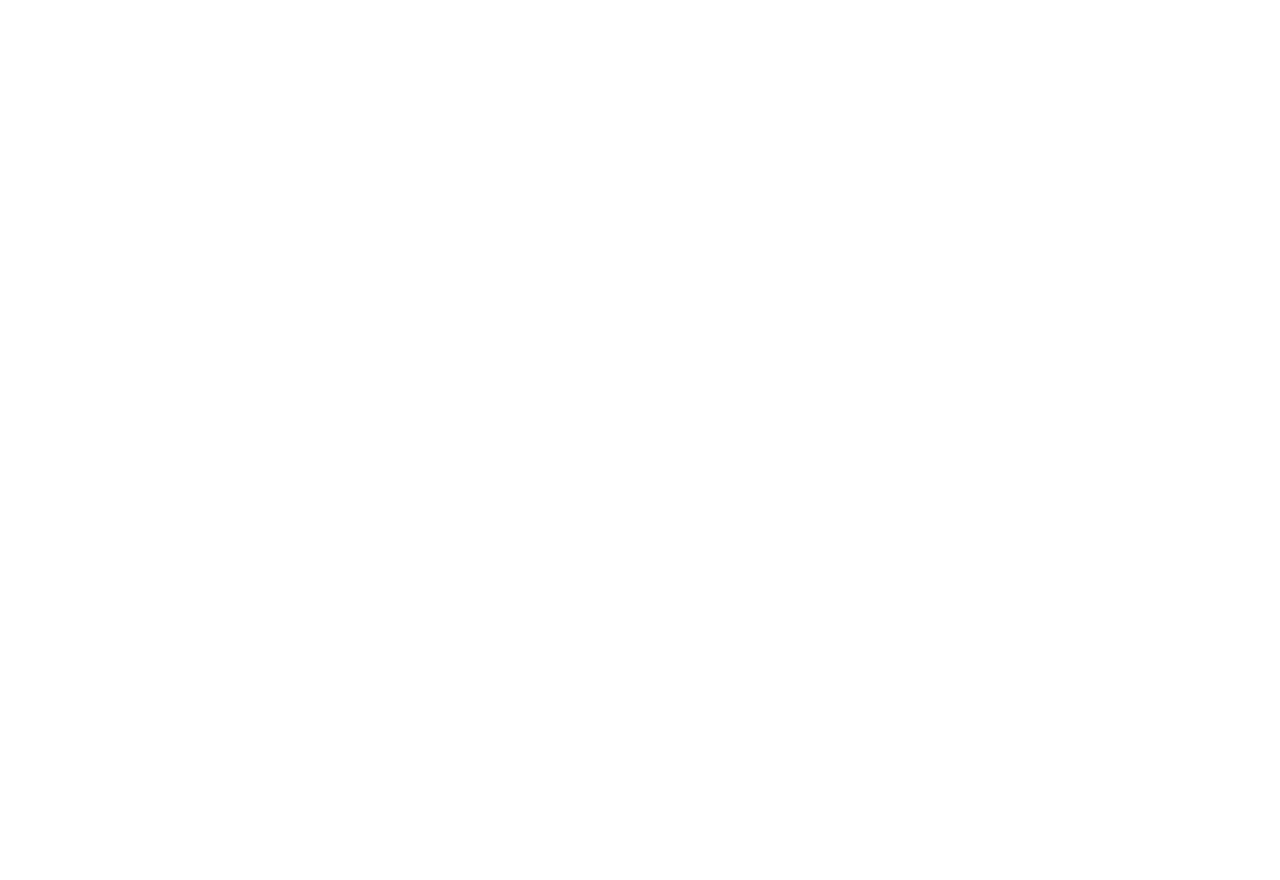
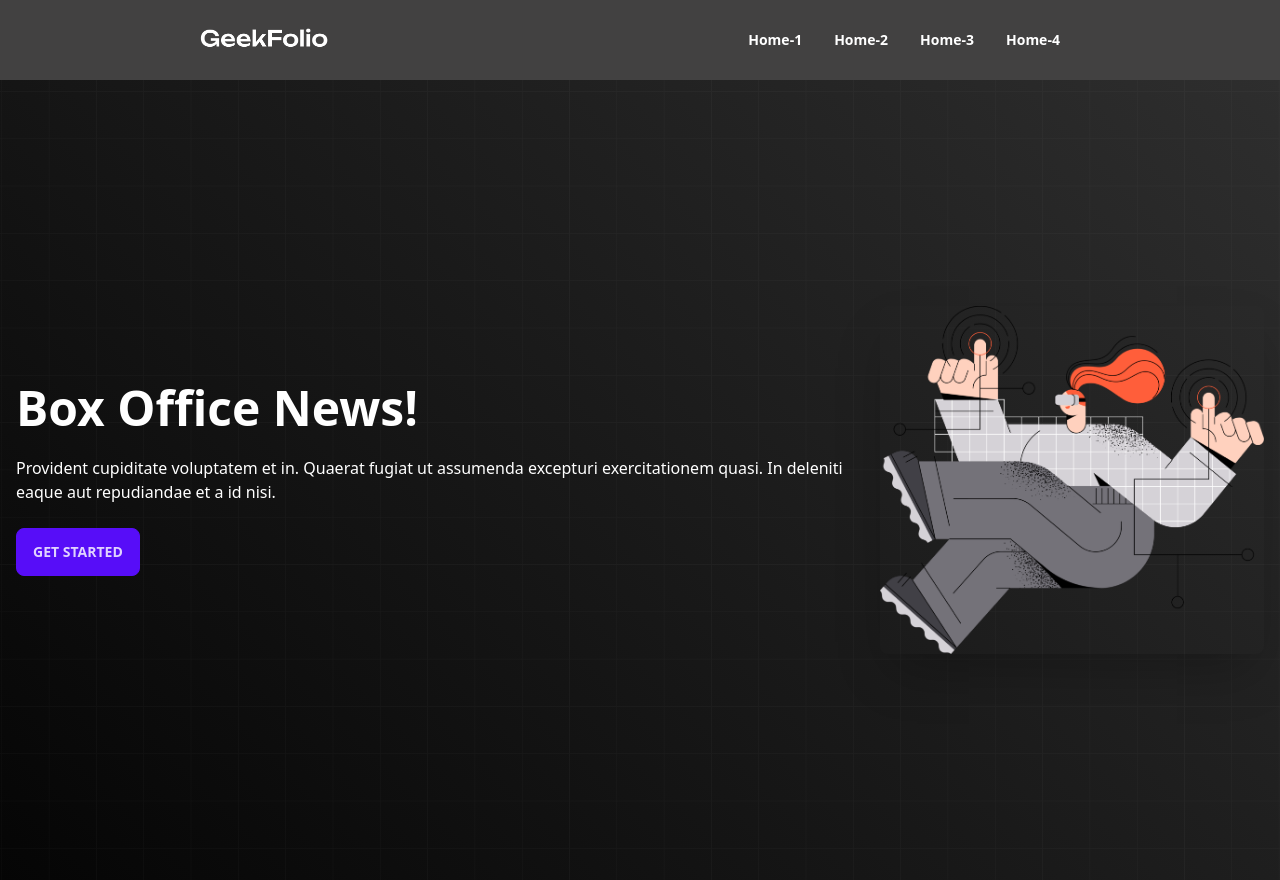
Before and after one commit to Shahidul-Islam-Jony/Digital-Products, a plain HTML site: page index.html in a window 1280 px wide. Before the commit the page ends 800 px from the top, so only its background shows below. Drawn offline with nearby package versions, Linux system fonts and the light colour scheme.

Commit message:
navbar section added

```diff
--- a/index.html
+++ b/index.html
@@ -27,7 +27,35 @@
 <body>
     <!-- header section start here -->
     <header>
+        <!-- navbar start here -->
+        <nav class="flex flex-col justify-center h-40 lg:flex-row lg:justify-around items-center lg:h-20 bg-[#424141]">
+            <div>
+                <img class="w-32" src="logo/logo-light.png" alt="">
+            </div>
+            <div>
+                <ul class="menu menu-horizontal px-1 font-bold text-white">
+                    <li><a href="">Home-1</a></li>
+                    <li><a href="">Home-2</a></li>
+                    <li><a href="">Home-3</a></li>
+                    <li><a href="">Home-4</a></li>
 
+                </ul>
+            </div>
+        </nav>
+        <!-- navbar ends here -->
+        <!-- banner section start here -->
+        <div class="hero min-h-screen" style="background-image: url(images/background.png),linear-gradient(45deg, rgb(5,5,5),#2e2e2e);">
+            <div class="hero-content flex-col lg:flex-row-reverse">
+                <img src="images/banner.png" class="max-w-sm rounded-lg shadow-2xl" />
+                <div class="text-white">
+                    <h1 class="text-5xl font-bold">Box Office News!</h1>
+                    <p class="py-6">Provident cupiditate voluptatem et in. Quaerat fugiat ut assumenda excepturi
+                        exercitationem quasi. In deleniti eaque aut repudiandae et a id nisi.</p>
+                    <button class="btn btn-primary">Get Started</button>
+                </div>
+            </div>
+        </div>
+        <!-- banner section ends here -->
     </header>
     <!-- header section ends here -->
     <!-- main section start here -->
```
Lines whose indentation alone changed are shown as unchanged.
